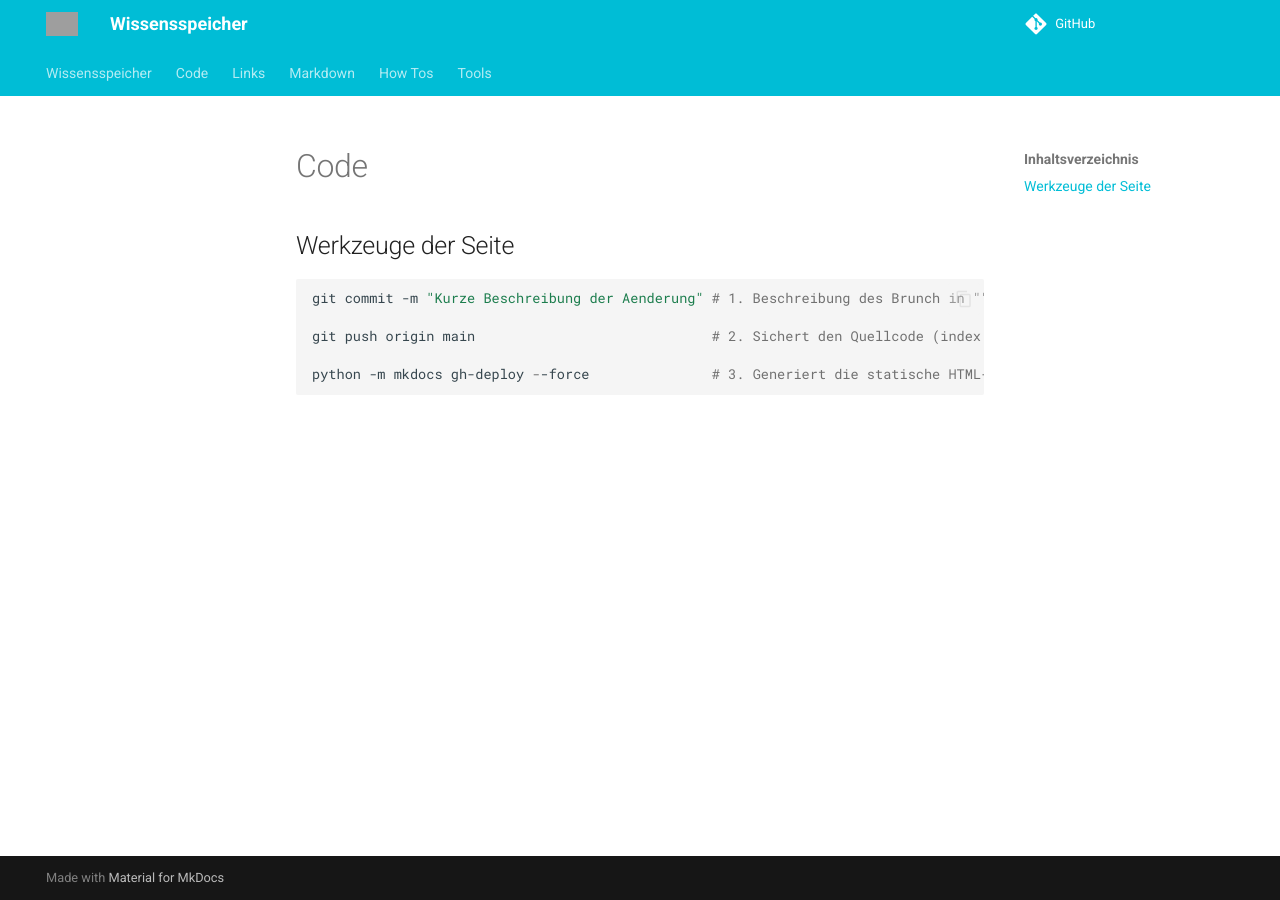
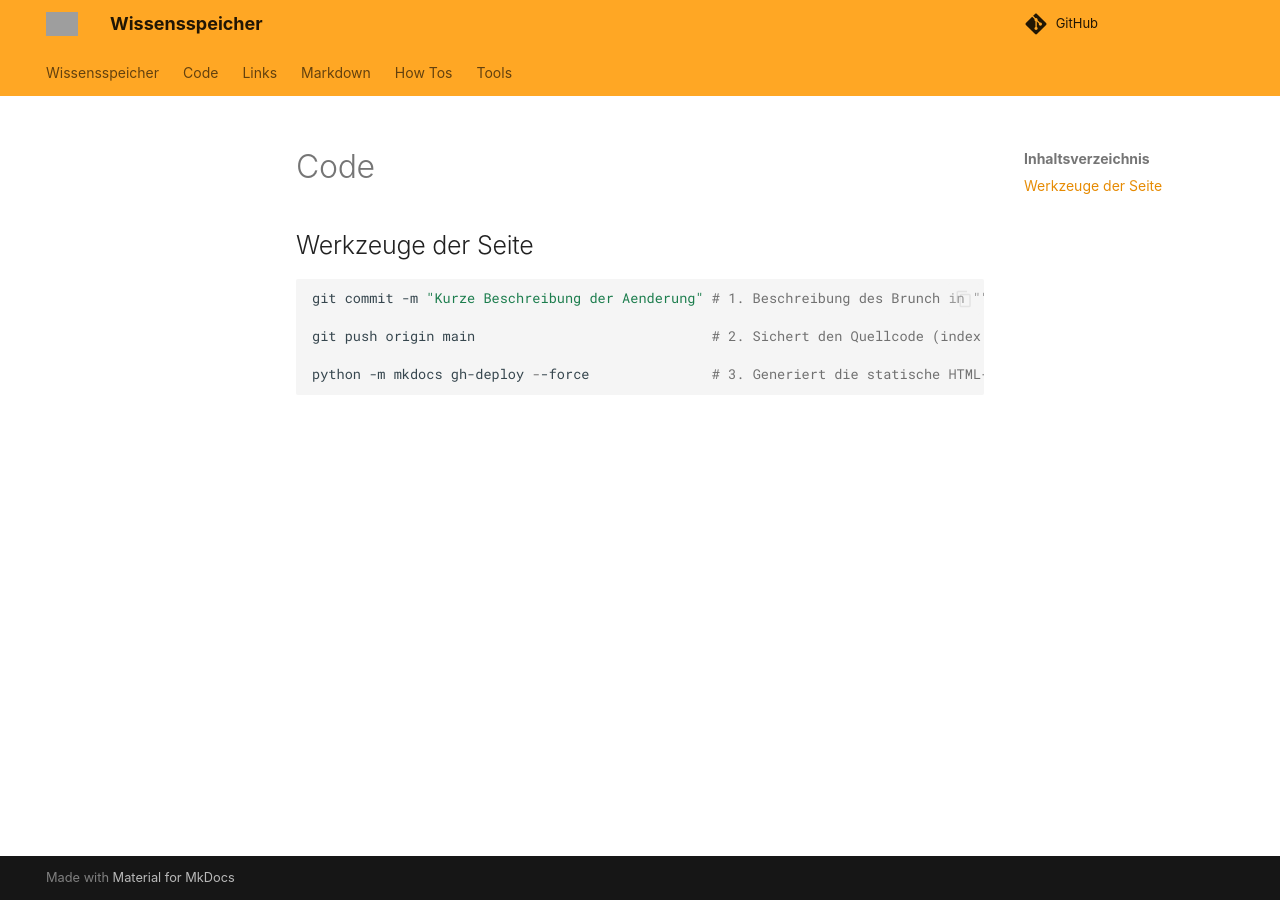
Before and after one commit to umbassa-long/wiki-code, an MkDocs documentation site: the page built from docs/hochladen.md, in a window 1280 px wide. Built offline with MkDocs 1.6.1 and Material for MkDocs 9.7.7, drawn with Linux system fonts in a browser that asks for light colours; some web fonts are replaced; comment, search, counter and statistics services are not loaded; grey boxes are pictures that could not be loaded.

Commit message:
primary: orange

```diff
--- a/mkdocs.yml
+++ b/mkdocs.yml
@@ -7,11 +7,13 @@ theme:
   name: material
   language: de
   logo: assets/images/logo.png
+  font:
+    text: Momo Signature
 
   palette:
     - media: "(prefers-color-scheme: light)"
       scheme: default
-      primary: cyan
+      primary: orange
       accent: pink
 
   features:
```
Also changed, not shown: docs/index.md (+3 -1 lines).
